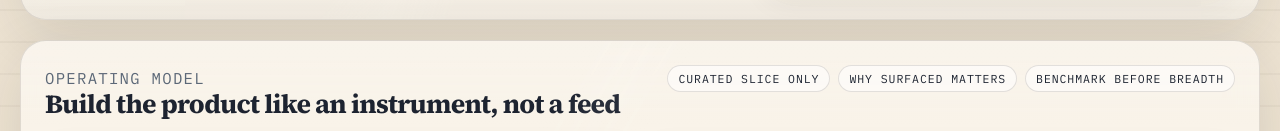
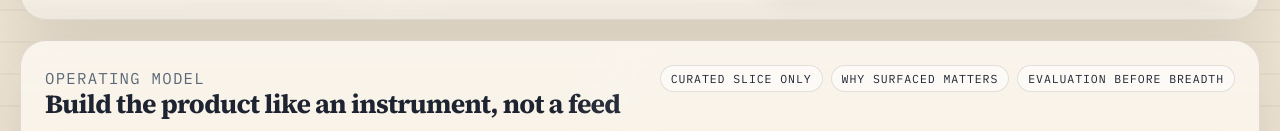
Before and after one commit to mmaitland300/Research-Radar, a Next.js app in the folder apps/web/: page / in a window 1280 px wide. Shown: the part 821-952 px from the top of the page. Built offline with nearby package versions, Linux system fonts and the light colour scheme.

Commit message:
fix(copy): tighten evaluation phrasing and papers pluralization
Use evaluation-first wording on the homepage and fix the recommended run summary pluralization so metadata copy reads correctly for singular and plural counts.

```diff
--- a/apps/web/app/page.tsx
+++ b/apps/web/app/page.tsx
@@ -87,7 +87,7 @@ export default function HomePage() {
           <div className="stamp-row">
             <span className="stamp">Curated slice only</span>
             <span className="stamp">Why surfaced matters</span>
-            <span className="stamp">Benchmark before breadth</span>
+            <span className="stamp">Evaluation before breadth</span>
           </div>
         </div>
         <div className="brief-grid">
--- a/apps/web/app/recommended/page.tsx
+++ b/apps/web/app/recommended/page.tsx
@@ -511,8 +511,8 @@ export default async function RecommendedPage({ searchParams }: PageProps) {
               <p className="muted-inline">
                 <strong>{data.ranking_version}</strong> | run{" "}
                 <code>{data.ranking_run_id}</code> | snapshot{" "}
-                <code>{data.corpus_snapshot_version}</code> | {data.total} paper
-                {data.total === 1 ? "" : "s"}
+                <code>{data.corpus_snapshot_version}</code> | {data.total}{" "}
+                {data.total === 1 ? "paper" : "papers"}
               </p>
             ) : null}
             {focusPaperId ? (
```
